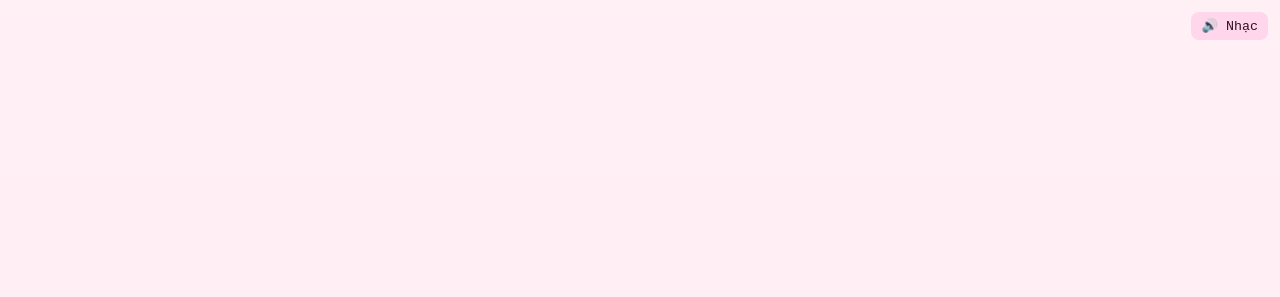
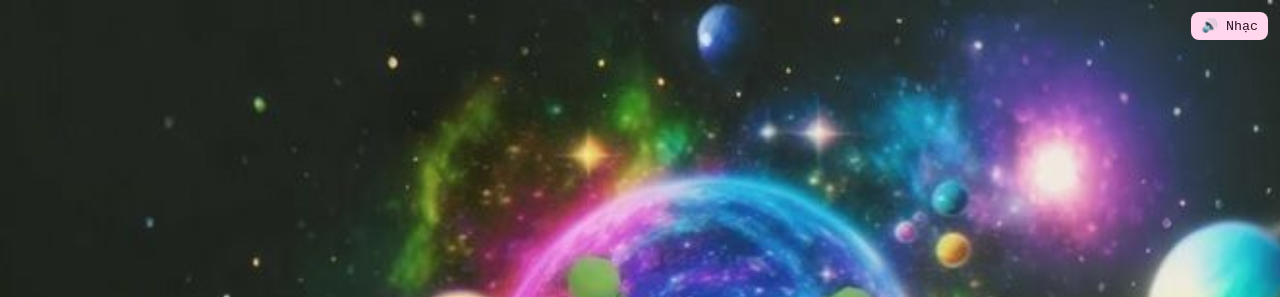
Before and after one commit to nhitran140609-design/quizgamenhinhu, a plain HTML site: page index.html in a window 1280 px wide. Shown: the top 297 px of the page. Drawn offline with Linux system fonts and the light colour scheme; a web font is replaced by a local one.

Commit message:
Add files via upload

```diff
--- a/index.html
+++ b/index.html
@@ -27,7 +27,7 @@ h1{margin:0;font-size:18px}
 .progress{display:flex;justify-content:space-between;align-items:center;margin-top:8px;font-size:12px;color:var(--muted)}
 .result{margin-top:12px;padding:12px;border-radius:8px;background:#fff0fb;border:2px dashed rgba(82,18,51,0.06);color:#521233}
 .content-overlay { background: rgba(255,255,255,0.6); backdrop-filter: blur(6px); border-radius: 12px; padding: 12px; }
-body{background-image:url('bgay.jpg');background-size:cover;}
+body{background-image:url('633b9867ccfd3402289430060c06024f.jpg');background-size:cover;}
 .music-btn{position:fixed;top:12px;right:12px;padding:6px 10px;border-radius:8px;background:#ffd6eb;border:none;cursor:pointer;}
 @media(max-width:720px){.answers{flex-direction:column}}
 </style>
```
Also changed, not shown: bgay.jpg (added).
